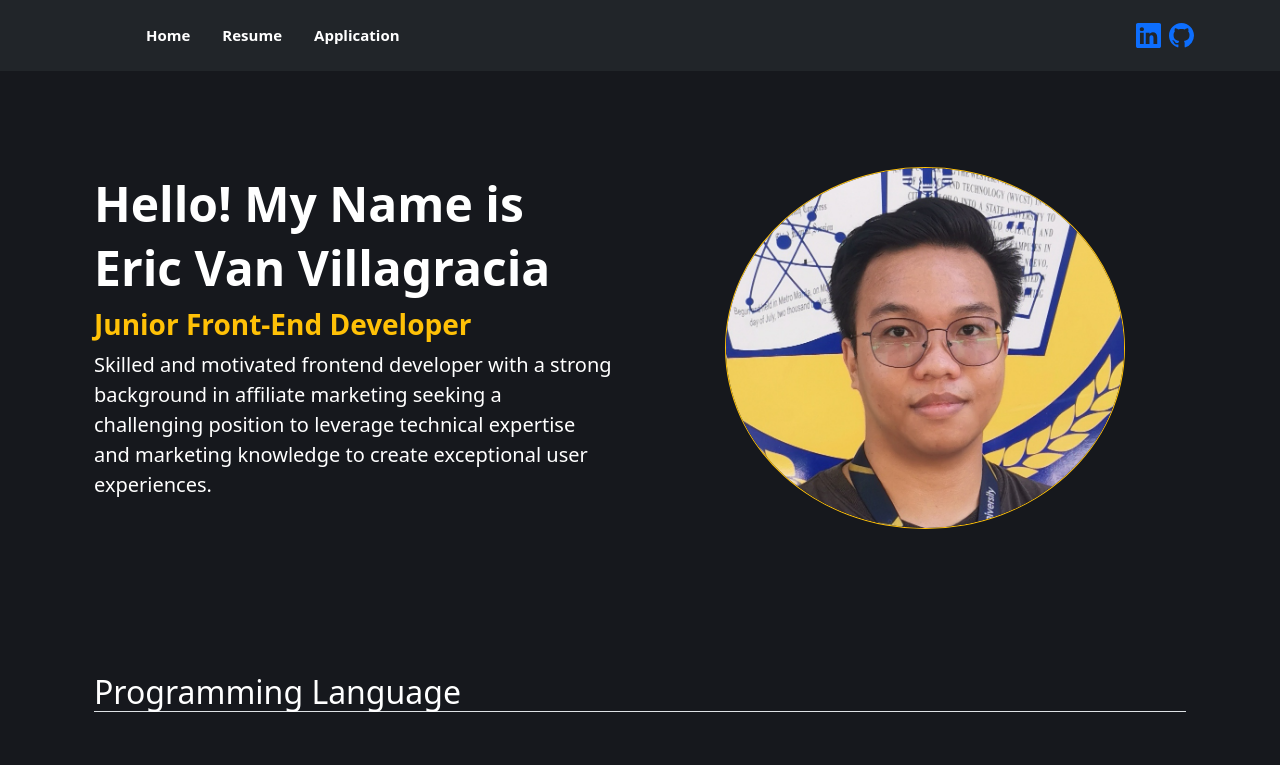
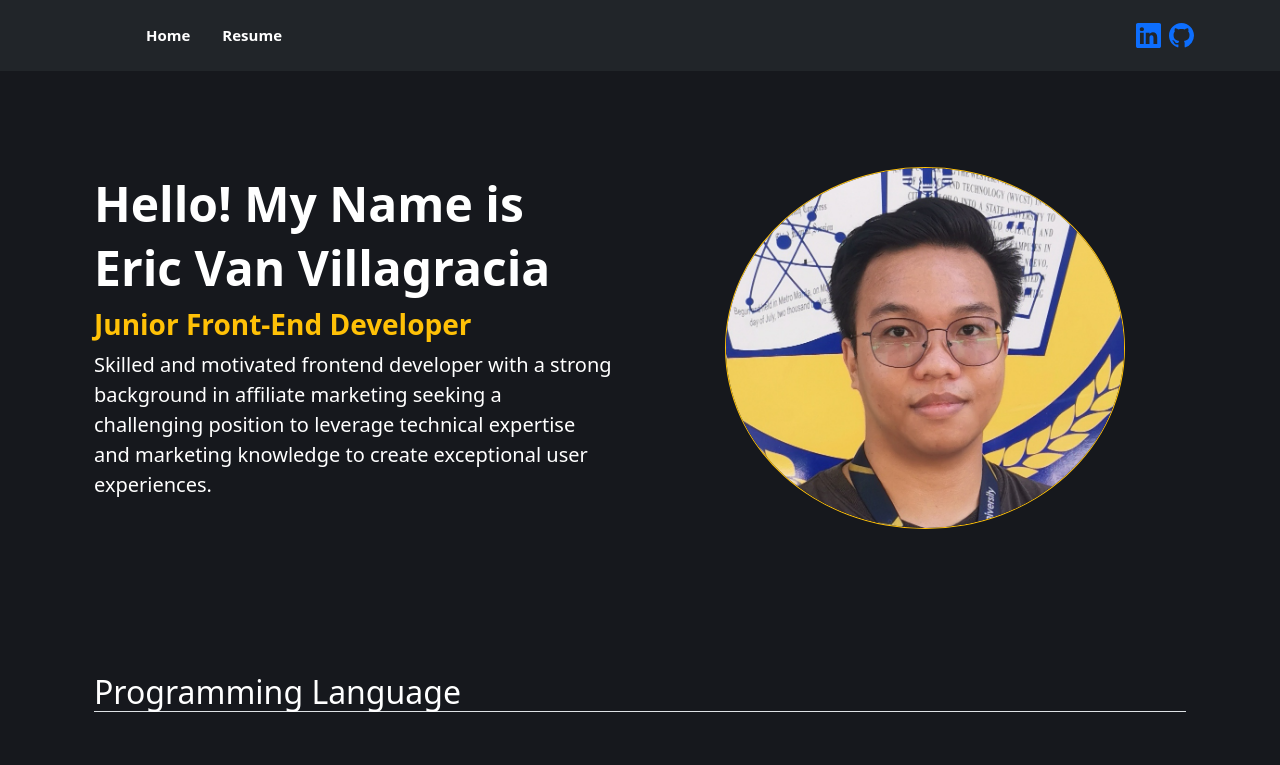
Before and after one commit to khunsen09/khunsen09.github.io, a plain HTML site: page index.html in a window 1280 px wide. Shown: the top 765 px of the page. Drawn offline with nearby package versions, Linux system fonts and the light colour scheme.

Commit message:
index.html

```diff
--- a/index.html
+++ b/index.html
@@ -19,7 +19,6 @@
                 <ul class="nav col-12 col-lg-auto me-lg-auto mb-2 justify-content-center mb-md-0">
                   <li><a href="index.html" class="nav-link px-3 text-white">Home</a></li>
                   <li><a href="Resume.pdf" class="nav-link px-3 text-white" target="_blank">Resume</a></li>
-                  <li><a href="Application Letter.pdf" class="nav-link px-3 text-white" target="_blank">Application</a></li>
                 </ul>
 
                 <form class="col-auto" role="search">
```
